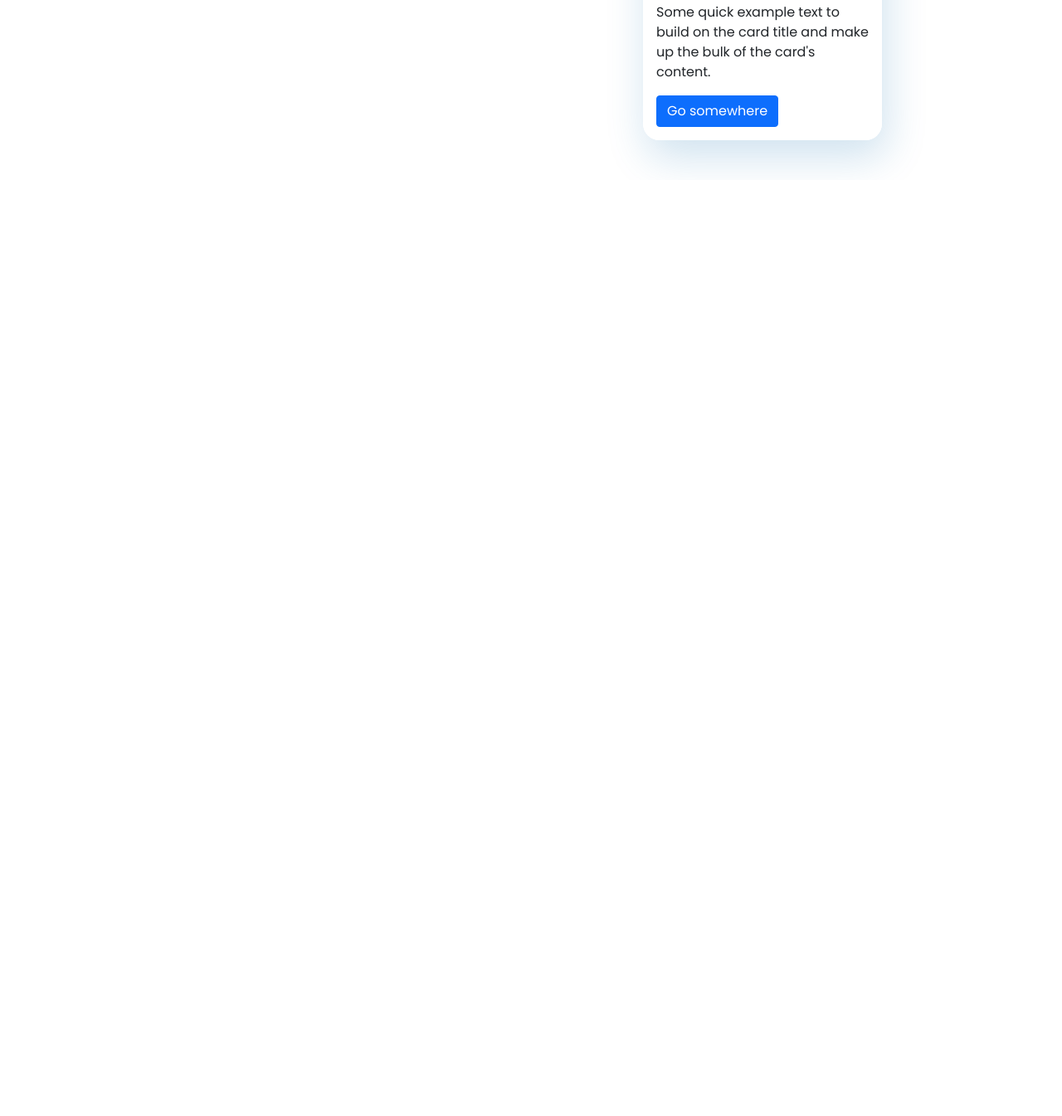
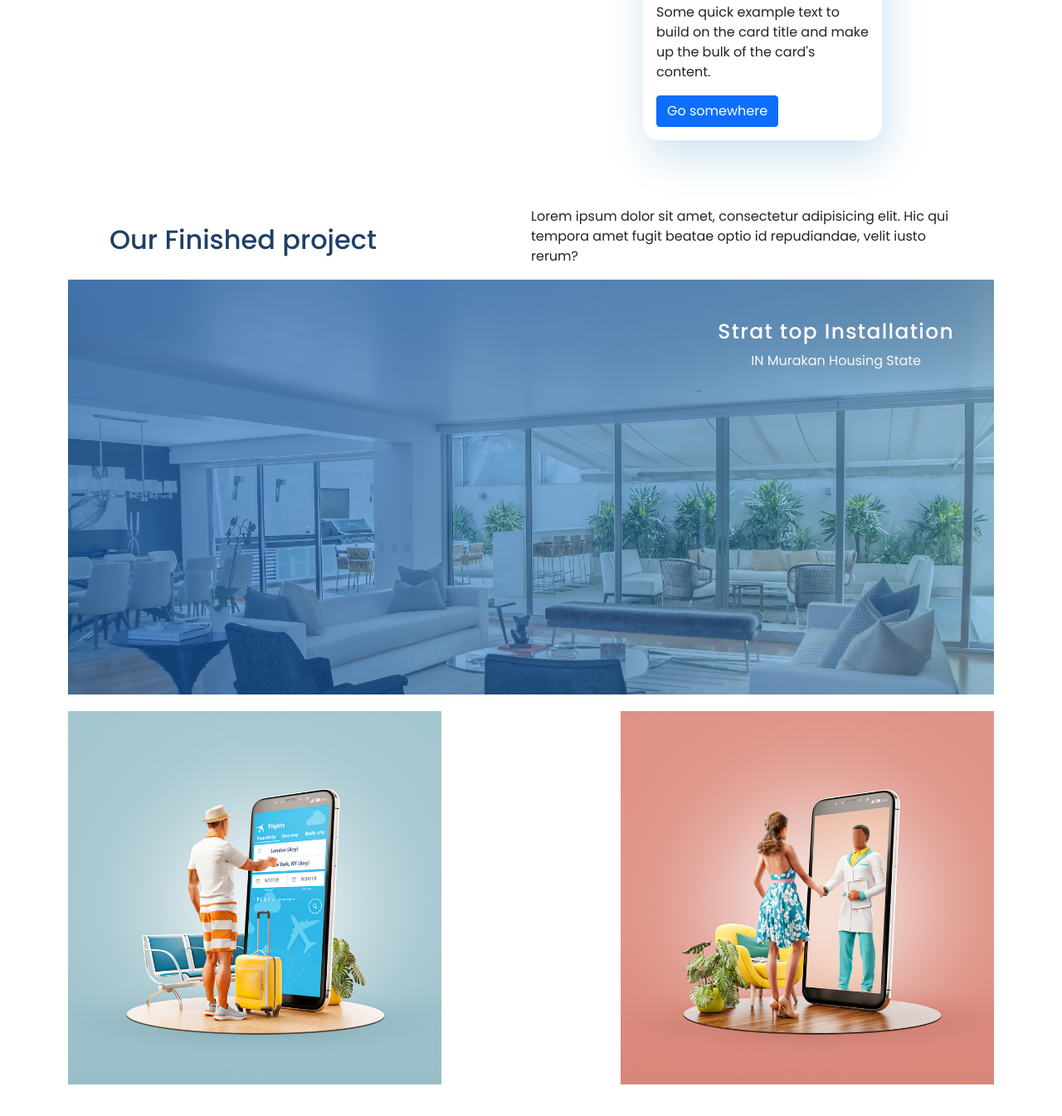
Before and after one commit to shakilrafshan/automation, a plain HTML site: page index.html in a window 1280 px wide. Shown: the part 1298-2643 px from the top of the page at 83% size. Before the commit the page ends 1515 px from the top, so only its background shows below. Drawn offline with nearby package versions, Linux system fonts and the light colour scheme.

Commit message:
responsive

```diff
--- a/index.html
+++ b/index.html
@@ -80,6 +80,28 @@
                   </div>
             </div>
         </div>
+        <div class="project-section">
+            <div class="project-title ">
+                <h2 class="">Our Finished project</h2>
+                <p class=" ">Lorem ipsum dolor sit amet, consectetur adipisicing elit. Hic qui tempora amet fugit beatae optio id repudiandae, velit iusto rerum?</p>
+            </div>
+            <div class="projects">
+                <div class="projects-1 position-relative">
+                    <div class="position-absolute top-0 mt-5 me-5 end-0">
+                        <h2>Strat top Installation</h2>
+                        <p class="text-light text-center">IN Murakan Housing State</p>
+                    </div>
+                </div>
+                <div class="projects-2 ">
+                    <div class="projects-2a">
+                        <img src="./images/project2.png" alt="">
+                    </div>
+                    <div class="projects-2a">
+                        <img src="./images/project3.png" alt="">
+                    </div>
+                </div>
+            </div>
+        </div>
     </section>
 </main>
 
--- a/style.css
+++ b/style.css
@@ -63,6 +63,41 @@ header{
     width: 50%;
 }
 
+
+/* project css */
+.project-section{
+    margin: 80px 0;
+}
+.project-title{
+display: grid;
+grid-template-columns: repeat(2, 1fr);
+padding: 0 50px;
+}
+.project-title h2{
+    color: #1F3F68;
+    align-self: center;
+}
+.projects-1{
+    background: linear-gradient(308.85deg, rgba(66, 165, 245, 0.4) -1.71%, rgba(21, 101, 192, 0.6) 74.54%), url(./images/house.jpg);
+    width:100%;
+    height:500px ;
+background-repeat: no-repeat;
+background-size: cover;
+
+}
+
+.projects-1 h2{
+  font-size: 25px;
+    color: white;
+    letter-spacing: 1.3px;
+}
+
+.projects-2{
+    margin-top: 20px;
+    display: flex;
+    justify-content: space-between;
+
+}
 @media only screen and (max-width:688px){
     .banner h1{
        text-align: center;
@@ -83,5 +118,25 @@ header{
    .card img{
     align-self:center;
    }
+   .project-title{
+
+    grid-template-columns: repeat(1, 1fr);
+
+    }
+   .projects-2{
+    flex-direction: column;
+    width: 100%;
+}
+.projects-2a img{
+    width: 100%;margin-top:15px;
+}
 
 }
+
+@media only screen and (min-width:688px) and (max-width:1045px){
+    .projects-2{
+        flex-direction: column;
+        justify-items: center;
+        width: 100%;
+    }
+}
```
Also changed, not shown: images/house.jpg (added), images/project2.png (added), images/project3.png (added).
